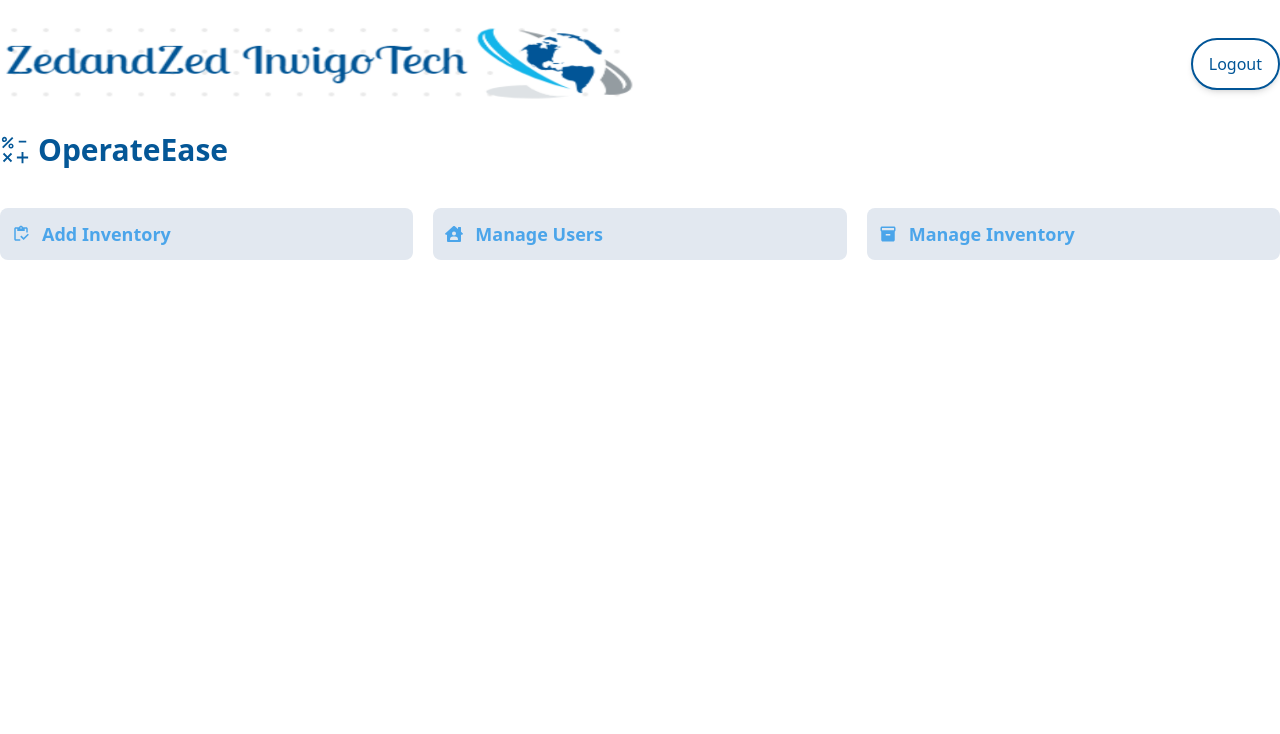
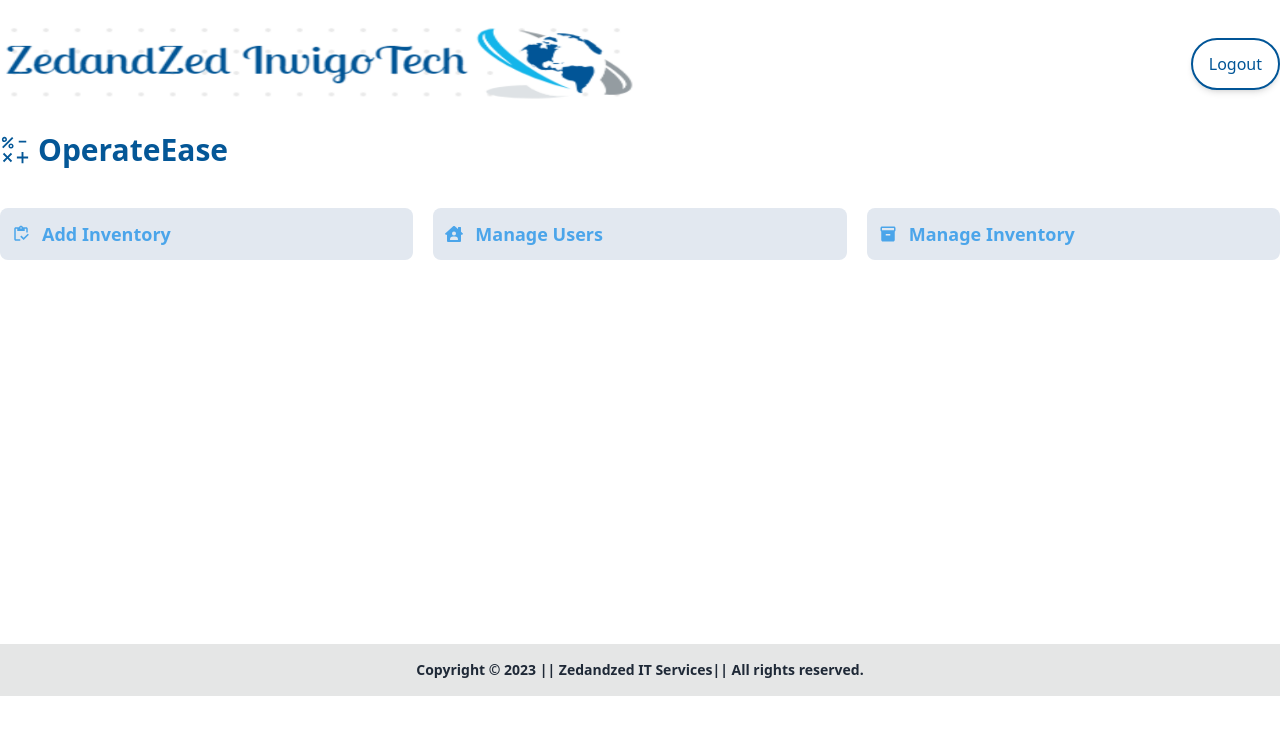
Before and after one commit to imtiaz-ahmmed/ZedandZed-Invigo-Tech-client, a React (Vite) app: page / in a window 1280 px wide. Shown: the top 734 px of the page. Built offline with nearby package versions, Linux system fonts and the light colour scheme; no server answers; sample sign-in values are in the browser's storage.

Commit message:
Footer Added

```diff
--- a/src/Pages/Home/Home.jsx
+++ b/src/Pages/Home/Home.jsx
@@ -5,6 +5,7 @@ import { VscSymbolOperator } from "react-icons/vsc";
 import { MdInventory } from "react-icons/md";
 import { FaHouseUser } from "react-icons/fa";
 import { Helmet } from "react-helmet";
+import Footer from "../../Shared/Footer/Footer";
 const Home = () => {
   return (
     <div>
@@ -48,6 +49,7 @@ const Home = () => {
             </Link>
           </div>
         </div>
+        <Footer></Footer>
       </section>
     </div>
   );
--- /dev/null
+++ b/src/Shared/Footer/Footer.jsx
@@ -0,0 +1,12 @@
+const Footer = () => {
+  return (
+    <footer className="footer font-bold footer-center p-4 bg-base-300 text-base-content mt-56 md:mt-96">
+      <aside>
+        Copyright &copy; {new Date().getFullYear()} || Zedandzed IT Services||
+        All rights reserved.
+      </aside>
+    </footer>
+  );
+};
+
+export default Footer;
```
